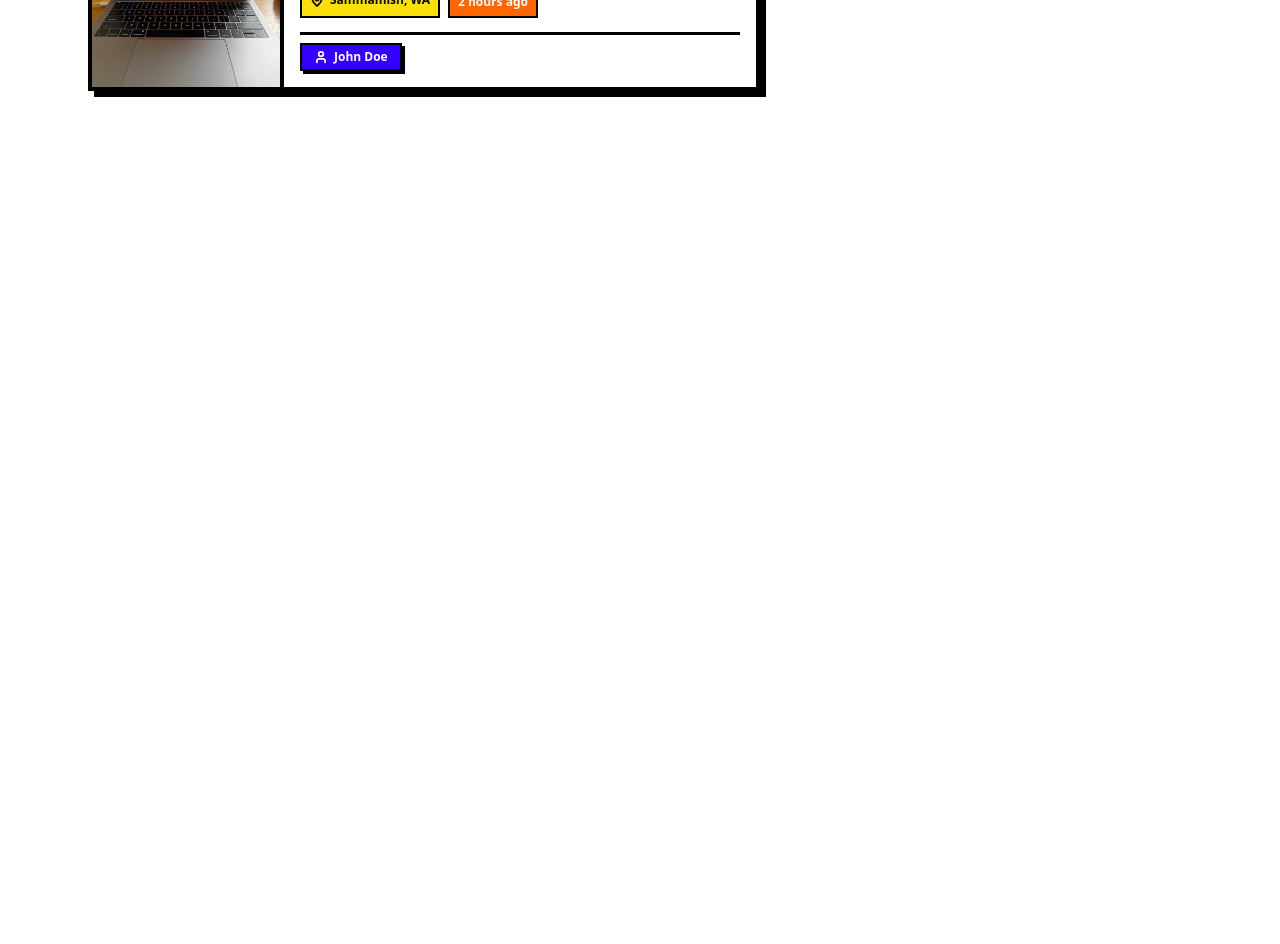
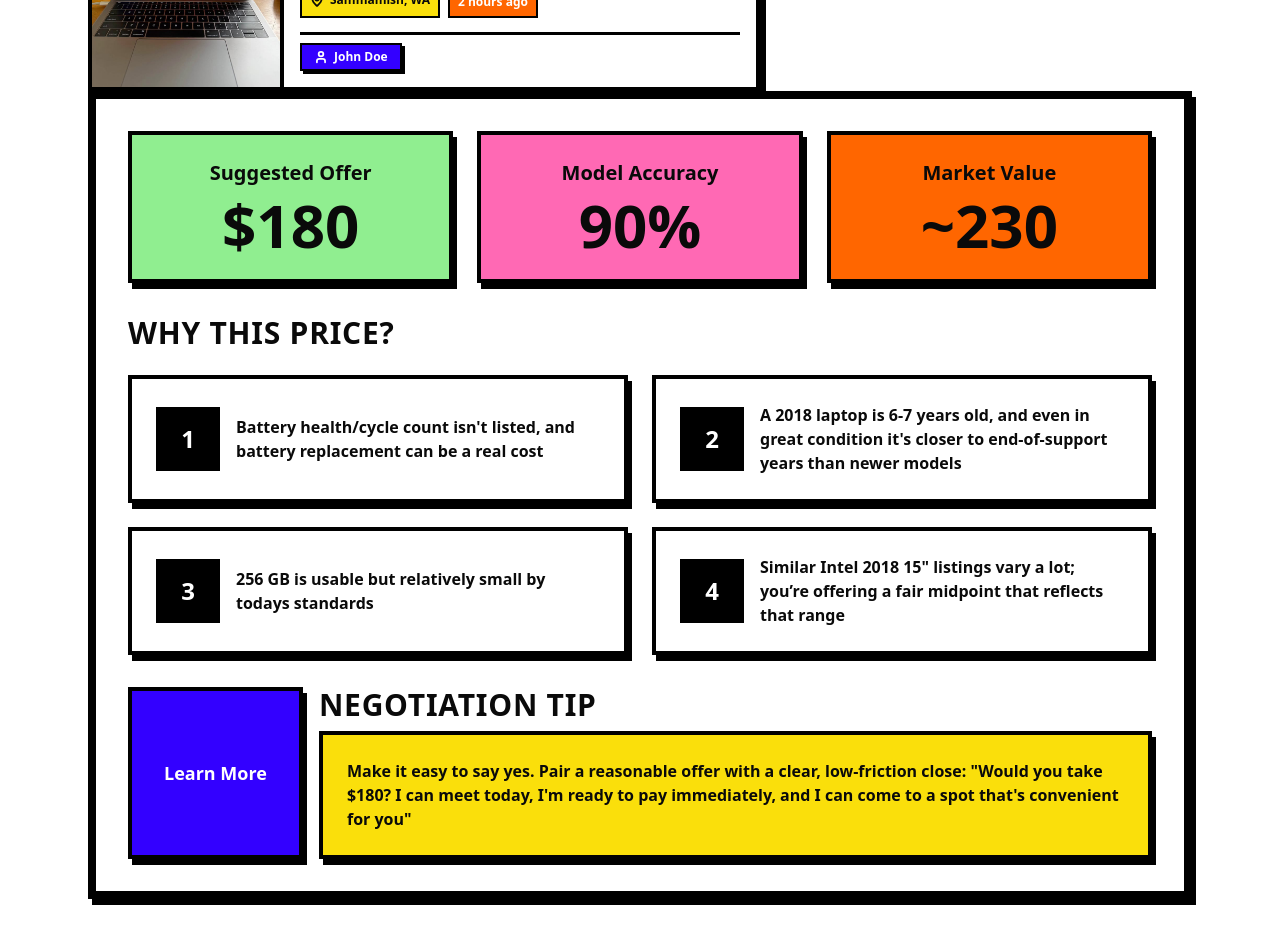
Before and after one commit to tanner-pham/Baller, a Next.js app: page /dashboard in a window 1280 px wide. Shown: the part 320-1264 px from the top of the page. Before the commit the page ends 800 px from the top, so only its background shows below. Built offline with nearby package versions, Linux system fonts and the light colour scheme; a web font is replaced by a local one.

Commit message:
feat: added the price-analysis, with proper Props for future implmementation

```diff
--- a/src/app/dashboard/(components)/PriceAnalysis.tsx
+++ b/src/app/dashboard/(components)/PriceAnalysis.tsx
@@ -0,0 +1,104 @@
+
+interface PricingAnalysisProps {
+  suggestedOffer: string;
+  modelAccuracy: string;
+  marketValue: string;
+  topReasons: Array<String>;
+  negotiationTip: string;
+}
+
+export function PricingAnalysis({
+  suggestedOffer,
+  modelAccuracy,
+  marketValue,
+  topReasons,
+  negotiationTip,
+}: PricingAnalysisProps) {
+  return (
+    <div className="bg-white p-8 border-8 border-black shadow-[4px_6px_0px_0px_#000000] max-w-6xl mx-auto">
+      {/* Top Cards */}
+      <div className="grid grid-cols-1 md:grid-cols-3 gap-6 mb-8">
+        {/* Suggested Offer */}
+        <div className="bg-[#90EE90] border-4 border-black shadow-[4px_6px_0px_0px_#000000] p-6 text-center transition-all duration-200 hover:brightness-90">
+          <div className="text-xl mb-2 font-semibold">Suggested Offer</div>
+          <div className="text-6xl font-black">${suggestedOffer}</div>
+        </div>
+
+        {/* Model Accuracy */}
+        <div className="bg-[#FF69B4] border-4 border-black shadow-[4px_6px_0px_0px_#000000] p-6 text-center transition-all duration-200 hover:brightness-90">
+          <div className="text-xl mb-2 font-semibold">Model Accuracy</div>
+          <div className="text-6xl font-black">{modelAccuracy}%</div>
+        </div>
+
+        {/* Market Value */}
+        <div className="bg-[#FF6600] border-4 border-black shadow-[4px_6px_0px_0px_#000000] p-6 text-center transition-all duration-200 hover:brightness-90">
+          <div className="text-xl mb-2 font-semibold">Market Value</div>
+          <div className="text-6xl font-black">~{marketValue}</div>
+        </div>
+      </div>
+
+      {/* Why This Price Section */}
+      <h2 className="text-3xl mb-6 font-black tracking-wide">WHY THIS PRICE?</h2>
+
+      {/* Reason Cards Grid */}
+      <div className="grid grid-cols-1 md:grid-cols-2 gap-6 mb-8">
+        {/* Reason 1 */}
+        <div className="border-4 border-black bg-white shadow-[4px_6px_0px_0px_#000000] p-6 flex items-center gap-4 transition-all duration-200 hover:brightness-90">
+          <div className="bg-black text-white text-2xl w-16 h-16 flex items-center justify-center shrink-0 font-black">
+            1
+          </div>
+          <div className="text-base">
+            <span className="font-semibold">{topReasons[0]}</span>         </div>
+        </div>
+
+        {/* Reason 2 */}
+        <div className="border-4 border-black bg-white shadow-[4px_6px_0px_0px_#000000] p-6 flex items-center gap-4 transition-all duration-200 hover:brightness-90">
+          <div className="bg-black text-white text-2xl w-16 h-16 flex items-center justify-center shrink-0 font-black">
+            2
+          </div>
+          <div className="text-base">
+            <span className="font-semibold">{topReasons[1]}</span>
+          </div>
+        </div>
+
+        {/* Reason 3 */}
+        <div className="border-4 border-black bg-white shadow-[4px_6px_0px_0px_#000000] p-6 flex items-center gap-4 transition-all duration-200 hover:brightness-90">
+          <div className="bg-black text-white text-2xl w-16 h-16 flex items-center justify-center shrink-0 font-black">
+            3
+          </div>
+          <div className="text-base">
+            <span className="font-semibold">{topReasons[2]}</span>
+          </div>
+        </div>
+
+        {/* Reason 4 */}
+        <div className="border-4 border-black bg-white shadow-[4px_6px_0px_0px_#000000] p-6 flex items-center gap-4 transition-all duration-200 hover:brightness-90">
+          <div className="bg-black text-white text-2xl w-16 h-16 flex items-center justify-center shrink-0 font-black">
+            4
+          </div>
+          <div className="text-base">
+            <span className="font-semibold">{topReasons[3]}</span>
+          </div>
+        </div>
+      </div>
+
+      {/* Negotiation Tip */}
+      <div className="flex items-stretch gap-4">
+        {/* Learn More Button */}
+        <button className="bg-[#3300FF] text-white border-4 border-black shadow-[4px_6px_0px_0px_#000000] px-8 font-black text-lg hover:brightness-90 transition-all duration-200 active:translate-y-1 flex items-center justify-center shrink-0">
+          Learn More
+        </button>
+
+        {/* Tip Content */}
+        <div className="flex-1">
+          <h3 className="text-3xl mb-2 font-black tracking-wide">NEGOTIATION TIP</h3>
+          <div className="bg-[#FADF0B] border-4 border-black shadow-[4px_6px_0px_0px_#000000] p-6 transition-all duration-200 hover:brightness-90">
+            <p className="text-base">
+              <span className="font-semibold">{negotiationTip}</span>
+            </p>
+          </div>
+        </div>
+      </div>
+    </div>
+  );
+}
--- a/src/app/dashboard/page.tsx
+++ b/src/app/dashboard/page.tsx
@@ -1,4 +1,5 @@
 import { CurrentListing } from './(components)/CurrentListing';
+import { PricingAnalysis } from './(components)/PriceAnalysis';
 
 export default function DashboardPage() {
   return (
@@ -17,6 +18,16 @@ export default function DashboardPage() {
           sellerName="John Doe"
         />
       </div>
+      <PricingAnalysis
+        suggestedOffer='180'
+        modelAccuracy='90'
+        marketValue='230'
+        topReasons= {['Battery health/cycle count isn\'t listed, and battery replacement can be a real cost',
+          'A 2018 laptop is 6-7 years old, and even in great condition it\'s closer to end-of-support years than newer models',
+          '256 GB is usable but relatively small by today\s standards',
+          'Similar Intel 2018 15" listings vary a lot; you’re offering a fair midpoint that reflects that range'
+        ]}
+        negotiationTip={'Make it easy to say yes. Pair a reasonable offer with a clear, low-friction close: "Would you take $180? I can meet today, I\'m ready to pay immediately, and I can come to a spot that\'s convenient for you"'}></PricingAnalysis>
     </main>
   );
 }
```
